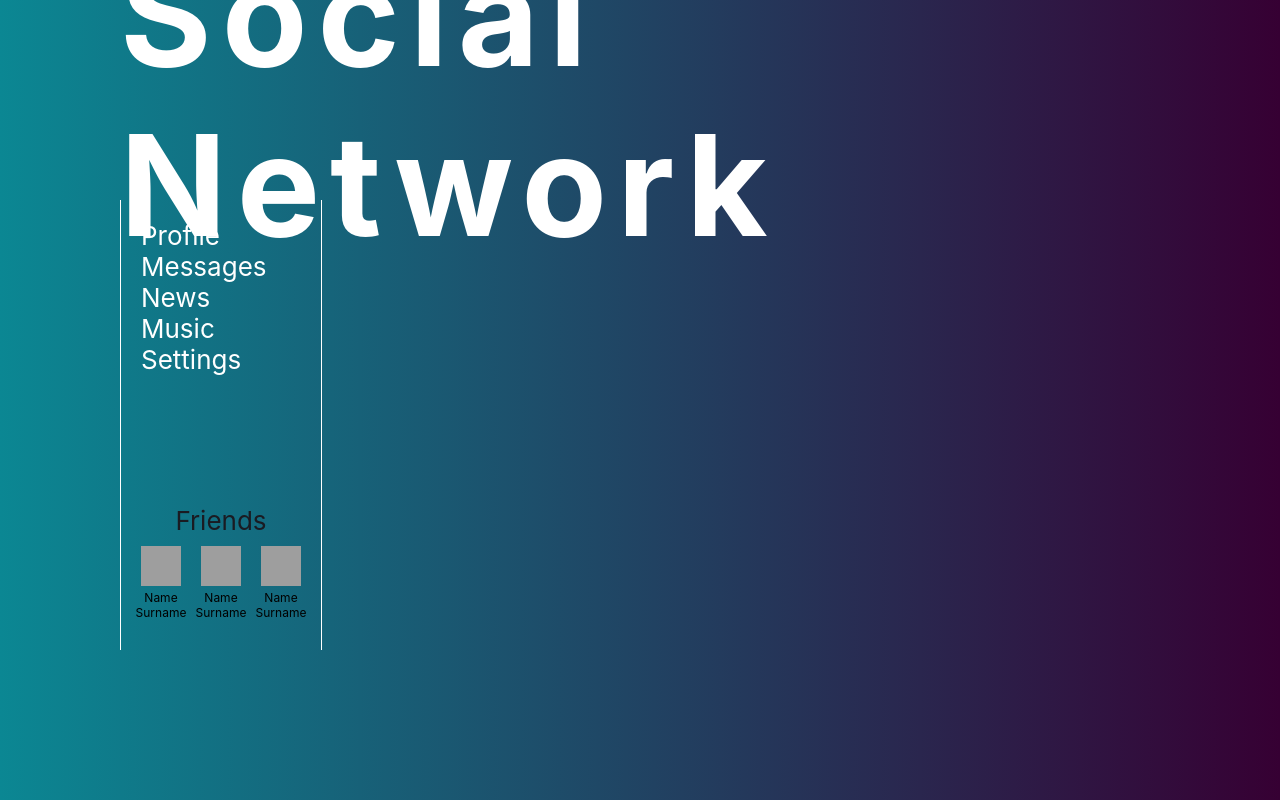
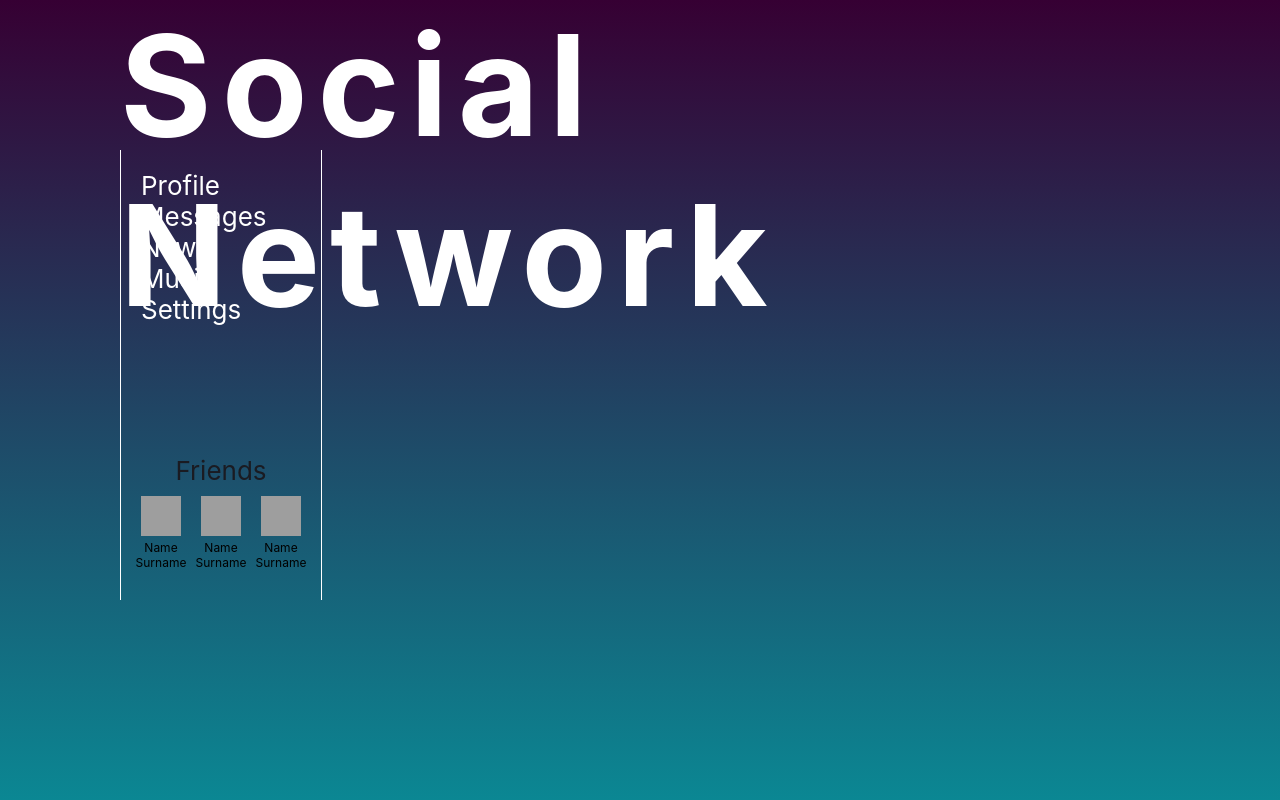
Before and after one commit to aliakseikulba/social-network, a React (Create React App) app: page / in a window 1280 px wide. Built offline with nearby package versions, Linux system fonts and the light colour scheme; grey boxes are pictures that could not be loaded.

Commit message:
fixed styles

```diff
--- a/src/App.css
+++ b/src/App.css
@@ -1,7 +1,6 @@
 .layout {
     background: #360033;
-    background: -webkit-linear-gradient(to right, #0b8793, #360033);
-    background: linear-gradient(to right, #0b8793, #360033);
+    background: linear-gradient(to top, #0b8793, #360033);
     min-height: 100vh;
 }
 
@@ -11,7 +10,7 @@
     grid-template-areas:
 "header header"
 "nav content";
-    grid-template-rows: 200px 1fr;
+    grid-template-rows: 150px 1fr;
     grid-template-columns: 2fr 10fr;
 
     margin: 0 120px;
--- a/src/components/Header/Header.module.scss
+++ b/src/components/Header/Header.module.scss
@@ -1,7 +1,6 @@
 .header {
   grid-area: header;
   display: flex;
-  align-items: center;
   justify-content: center;
 
   .title {
```
